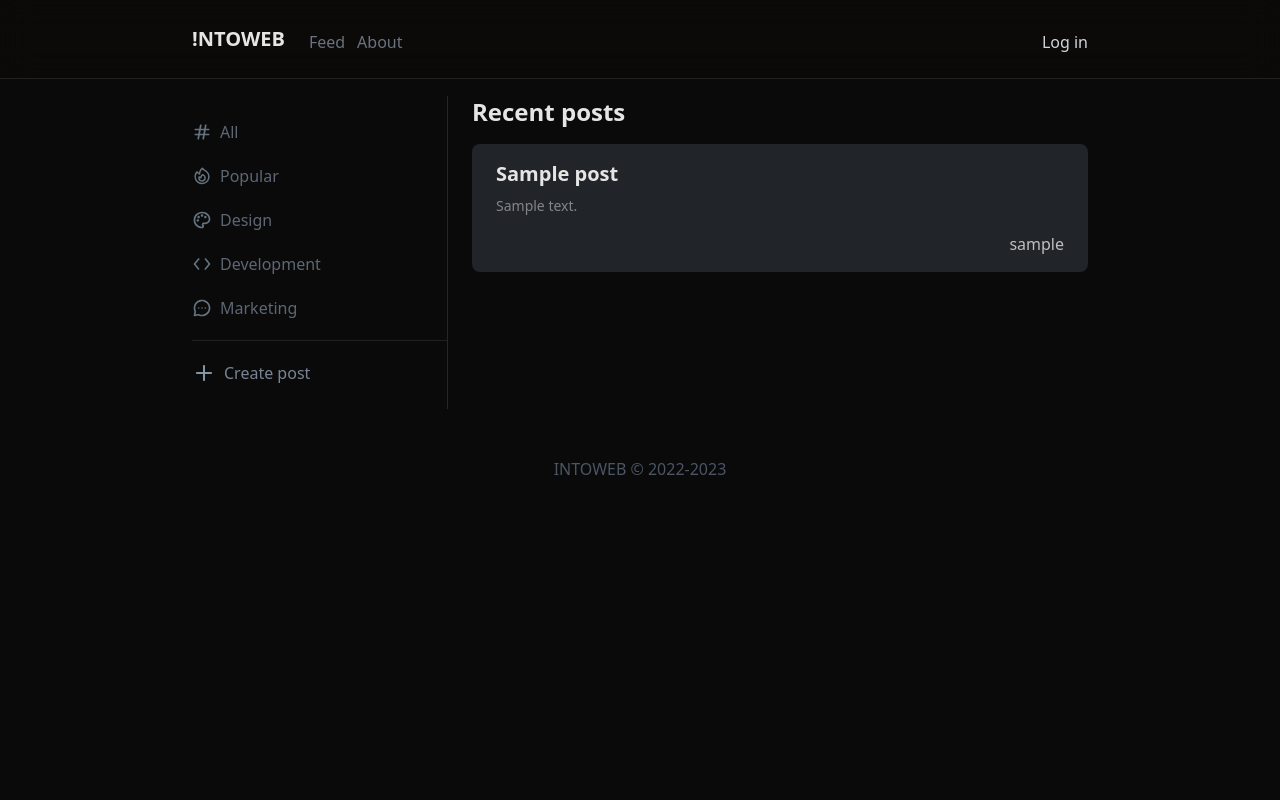
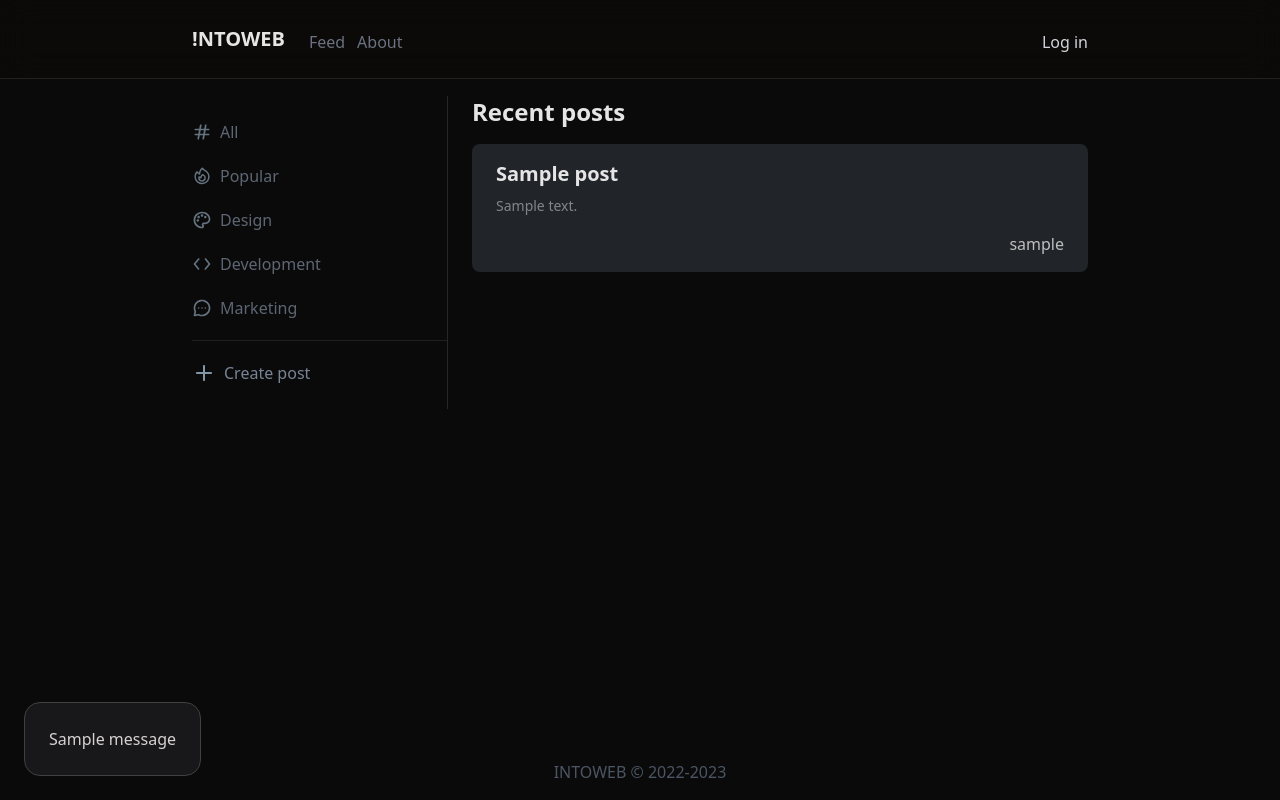
Before and after one commit to p4sttt/intoweb-django, a Django app: page /feed/ in a window 1280 px wide. Run offline with Django 4.2, Linux system fonts and the light colour scheme; tables that the repository leaves empty hold one stand-in row (values such as "Sample post"); one stand-in notice (Sample message) is shown; some libraries are stand-ins or nearby versions.

Commit message:
add: components folder and alert window

```diff
--- a/blog/templates/blog/base.html
+++ b/blog/templates/blog/base.html
@@ -21,48 +21,29 @@
     <title>INTOWEB</title>
     {% endif %}
   </head>
-  <body
-    class="overflow-x-hidden text-neutral-200 bg-neutral-950 w-screen"
-  >
+  <body class="overflow-x-hidden text-neutral-200 bg-neutral-950">
+    <div class="w-screen flex flex-col h-screen justify-between">
       <!-- HEADER -->
-    <header
-      class="py-6 w-full bg-stone-950 bg-opacity-50 border-b backdrop-blur-lg border-white border-opacity-10 px-4 fixed top-0 z-[999]"
-    >
-      <div
-        class="container max-w-4xl flex flex-row justify-between mx-auto h-full items-end"
-      >
-        <div class="flex flex-row gap-6 items-end">
-          <a
-            href="{% url 'blog/feed' %}"
-            class="text-neutral-200 text-xl font-semibold uppercase leading-normal"
-          >
-            !NTOWEB
-          </a>
-          <nav
-            class="flex flex-row gap-3 text-gray-500 text-md font-normal leading-normal trainsition-color"
-          >
-            <a href="{% url 'blog/feed' %}" class="hover:text-gray-700">Feed</a>
-            <a href="{% url 'blog/about' %}" class="hover:text-gray-700"
-              >About</a
-            >
-          </nav>
-        </div>
-        <a class="text-gray-300" href="{% url 'user/login' %}">Log in</a>
-      </div>
-    </header>
+      {% include 'components/header.html' %}
 
       <!-- MAIN CONTENT -->
-    <main class="px-4 pb-8">
+      <main class="px-4 pb-8 mb-auto">
         <div class="container max-w-4xl mx-auto mt-24 h-full">
           {% block content %} {% endblock %}
         </div>
       </main>
 
       <!-- FOOTER -->
-    <footer class="w-full py-4 absolute">
-      <p class="text-center text-gray-600 text-md font-normal leading-normal">
-        INTOWEB © 2022-2023
-      </p>
-    </footer>
+      {% include 'components/footer.html' %}
+
+      <!-- ALERT WINDOW -->
+      <div class="flex flex-col-reverse gap-3 left-6 bottom-6 fixed">
+        {% if messages %} {% for message in messages %}
+        <div class="p-6 bg-zinc-900 rounded-2xl border border-neutral-700">
+          <p class="text-stone-300 text-md font-normal">{{ message }}</p>
+        </div>
+        {% endfor %} {% endif %}
+      </div>
+    </div>
   </body>
 </html>
--- /dev/null
+++ b/blog/templates/components/footer.html
@@ -0,0 +1,5 @@
+<footer class="w-full py-4">
+  <p class="text-center text-gray-600 text-md font-normal leading-normal">
+    INTOWEB © 2022-2023
+  </p>
+</footer>
--- /dev/null
+++ b/blog/templates/components/header.html
@@ -0,0 +1,25 @@
+<header
+class="py-6 w-full bg-stone-950 bg-opacity-50 border-b backdrop-blur-lg border-white border-opacity-10 px-4 fixed top-0 z-[999]"
+>
+<div
+  class="container max-w-4xl flex flex-row justify-between mx-auto h-full items-end"
+>
+  <div class="flex flex-row gap-6 items-end">
+    <a
+      href="{% url 'blog/feed' %}"
+      class="text-neutral-200 text-xl font-semibold uppercase leading-normal"
+    >
+      !NTOWEB
+    </a>
+    <nav
+      class="flex flex-row gap-3 text-gray-500 text-md font-normal leading-normal trainsition-color"
+    >
+      <a href="{% url 'blog/feed' %}" class="hover:text-gray-700">Feed</a>
+      <a href="{% url 'blog/about' %}" class="hover:text-gray-700"
+        >About</a
+      >
+    </nav>
+  </div>
+  <a class="text-gray-300" href="{% url 'user/login' %}">Log in</a>
+</div>
+</header>
```
Lines whose indentation alone changed are shown as unchanged.
